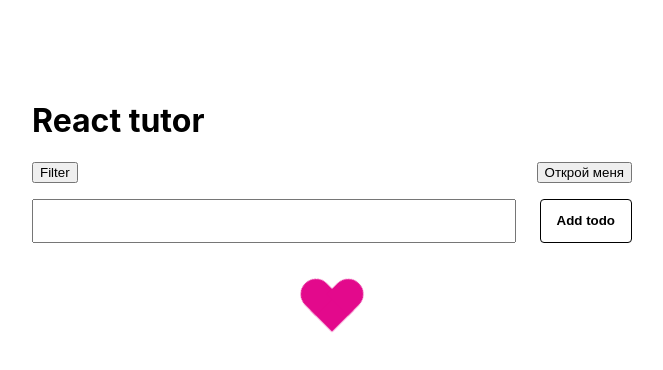
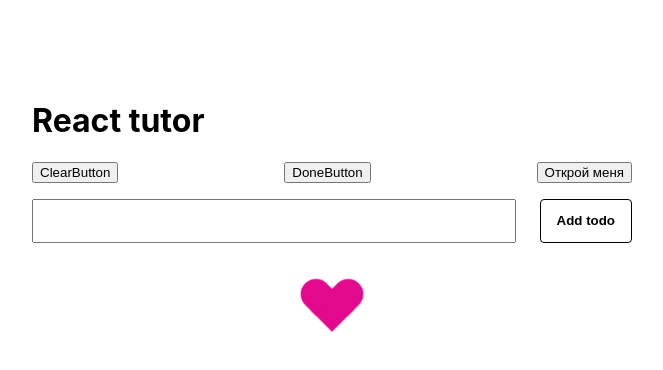
Before and after one commit to Salrabber/MytoDo, a React (Create React App) app: page / in a window 1280 px wide. Shown: the top 370 px of the page, without its empty margins (308-971 px from the left). Built offline with nearby package versions, Linux system fonts and the light colour scheme; no server answers.

Commit message:
Clear Done buttons

```diff
--- a/src/App.js
+++ b/src/App.js
@@ -3,8 +3,8 @@ import TodoList from "./Todo/TodoList";
 import Context from "./context";
 import Loader from "./loader";
 import Modal from "./Modal/Modal";
-import "./App.css"
-import Filter from "./Filter/Filter"
+import "./App.css";
+import Button from "./Filter/Button";
 
 const AddTodo = React.lazy(
   () =>
@@ -18,6 +18,7 @@ const AddTodo = React.lazy(
 function App() {
   let [todos, setTodos] = React.useState([]);
   let [loading, setLoading] = React.useState(true);
+  let [done, setDone] = React.useState(false);
 
   useEffect(() => {
     fetch("https://jsonplaceholder.typicode.com/todos?_limit=5")
@@ -29,7 +30,6 @@ function App() {
         }, 2000);
       });
   }, []);
-
 
   function toggleTodo(id) {
     setTodos(
@@ -46,13 +46,20 @@ function App() {
     setTodos(todos.filter((todo) => todo.id !== id));
   }
 
-  function filterUp(){
+  function doneTodo() {
     setTodos(
       todos.map((todo) => {
-        todo.completed = true
-        return todo
+        if (done === false) {
+          todo.completed = true;
+        }
+        if (done === true) {
+          todo.completed = false;
+        }
+        return todo;
       })
-    )
+    );
+    if (done === false) {setDone(true)}
+    else setDone(false)
   }
 
   function addTodo(title) {
@@ -68,7 +75,7 @@ function App() {
   }
 
   function clearTodo() {
-    setTodos([])
+    setTodos([]);
   }
 
   return (
@@ -76,7 +83,8 @@ function App() {
       <div className="wrapper">
         <h1>React tutor</h1>
         <div className="buttonsWrapper">
-          <Filter filter={filterUp} />
+          <Button action={clearTodo} name='ClearButton' />
+          <Button action={doneTodo} name='DoneButton' />
           <Modal />
         </div>
         <React.Suspense fallback={<p>Ждём твою мамку . . . .</p>}>
--- /dev/null
+++ b/src/Filter/Button.js
@@ -0,0 +1,12 @@
+import React, { useContext } from "react";
+import "./Button.css";
+
+
+function Button(props) {
+
+    return (
+        <button type="submit" onClick={() => props.action()}>{props.name}</button>
+    )
+}
+
+export default Button
--- a/src/Filter/Filter.js
+++ /dev/null
@@ -1,13 +0,0 @@
-import React, { useContext } from "react";
-import "./Filter.css";
-import Context from "../context";
-
-
-function Filter(props) {
-
-    return (
-        <button type="submit" onClick={() => props.filter()}>Filter</button>
-    )
-}
-
-export default Filter
```
Also changed, not shown: src/Filter/Button.css (added), src/Filter/Filter.css (deleted).
